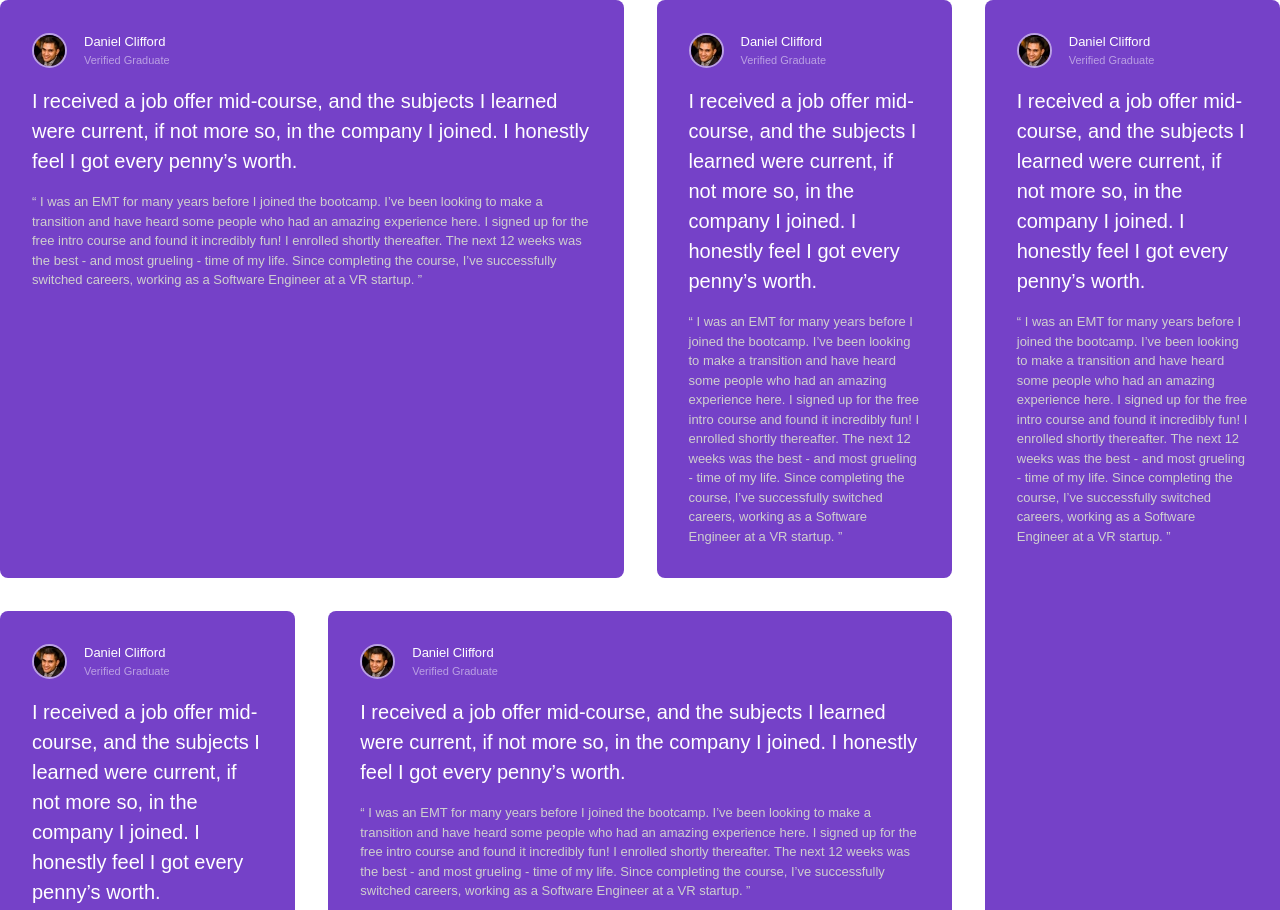
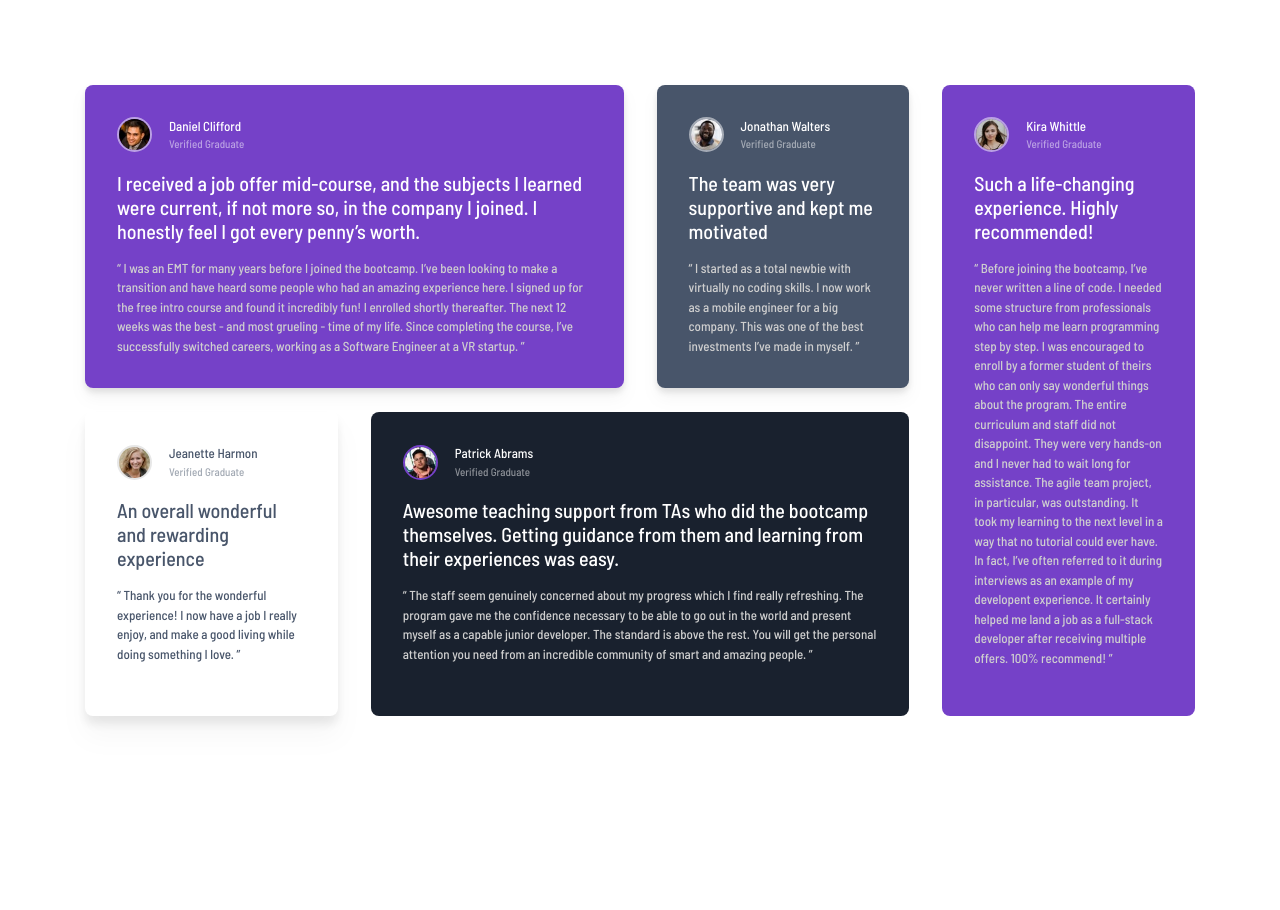
Before and after one commit to AF1QUE/fm-testimonials-grid-section-challenge-hub, a website: page index.html in a window 1280 px wide. Shown: the top 910 px of the page. After the commit the page ends 800 px from the top, so only its background shows below. Drawn offline with Linux system fonts and the light colour scheme.

Commit message:
Finished the layout for desktop version

```diff
--- a/index.html
+++ b/index.html
@@ -4,6 +4,12 @@
     <meta charset="UTF-8" />
     <meta name="viewport" content="width=device-width, initial-scale=1.0" />
 
+    <link rel="preconnect" href="https://fonts.googleapis.com" />
+    <link rel="preconnect" href="https://fonts.gstatic.com" crossorigin />
+    <link
+      href="https://fonts.googleapis.com/css2?family=Barlow+Semi+Condensed:wght@500;600&display=swap"
+      rel="stylesheet"
+    />
     <link
       rel="icon"
       type="image/png"
@@ -18,10 +24,13 @@
 
   <body>
     <!-- Start of Testimonials Parent -->
-    <main class="testimonials">
+    <main
+      class="testimonials w-[1110px] h-[100vh] mx-auto flex flex-col justify-center"
+    >
+      <div class="wrapper">
         <!-- Start of Single Testimonial -->
         <div
-        class="testimonial testimonial-1 bg-violet flex flex-col p-[32px] rounded-[8px]"
+          class="testimonial testimonial-1 bg-violet flex flex-col p-[32px] rounded-[8px] drop-shadow-lg"
         >
           <div class="author flex items-center mb-[18px]">
             <img
@@ -39,36 +48,38 @@
               >
             </div>
           </div>
-        <h2 class="title text-[20px] text-white font-medium mb-[16px]">
+          <h2
+            class="title text-[20px] text-white font-medium mb-[16px] leading-6"
+          >
             I received a job offer mid-course, and the subjects I learned were
             current, if not more so, in the company I joined. I honestly feel I
             got every penny’s worth.
           </h2>
           <p class="description text-[13px] text-lightGray">
-          “ I was an EMT for many years before I joined the bootcamp. I’ve been
-          looking to make a transition and have heard some people who had an
-          amazing experience here. I signed up for the free intro course and
-          found it incredibly fun! I enrolled shortly thereafter. The next 12
-          weeks was the best - and most grueling - time of my life. Since
-          completing the course, I’ve successfully switched careers, working as
-          a Software Engineer at a VR startup. ”
+            “ I was an EMT for many years before I joined the bootcamp. I’ve
+            been looking to make a transition and have heard some people who had
+            an amazing experience here. I signed up for the free intro course
+            and found it incredibly fun! I enrolled shortly thereafter. The next
+            12 weeks was the best - and most grueling - time of my life. Since
+            completing the course, I’ve successfully switched careers, working
+            as a Software Engineer at a VR startup. ”
           </p>
         </div>
         <!-- End of Single Testimonial -->
 
         <!-- Start of Single Testimonial -->
         <div
-        class="testimonial testimonial-2 bg-violet flex flex-col p-[32px] rounded-[8px]"
+          class="testimonial testimonial-2 bg-grayishBlue flex flex-col p-[32px] rounded-[8px] drop-shadow-lg"
         >
           <div class="author flex items-center mb-[18px]">
             <img
-            src="images/image-daniel.jpg"
+              src="images/image-jonathan.jpg"
               alt=""
               class="authior__img w-[35px] h-[35px] border-[2px] border-white border-opacity-50 rounded-[50px]"
             />
             <div class="author__info flex flex-col items-start ml-[17px]">
               <h3 class="author__name text-white text-[13px] font-medium">
-              Daniel Clifford
+                Jonathan Walters
               </h3>
               <span
                 class="verficiation text-[11px] text-white font-medium text-opacity-50"
@@ -76,36 +87,64 @@
               >
             </div>
           </div>
-        <h2 class="title text-[20px] text-white font-medium mb-[16px]">
-          I received a job offer mid-course, and the subjects I learned were
-          current, if not more so, in the company I joined. I honestly feel I
-          got every penny’s worth.
+          <h2
+            class="title text-[20px] text-white font-medium mb-[16px] leading-6"
+          >
+            The team was very supportive and kept me motivated
           </h2>
           <p class="description text-[13px] text-lightGray">
-          “ I was an EMT for many years before I joined the bootcamp. I’ve been
-          looking to make a transition and have heard some people who had an
-          amazing experience here. I signed up for the free intro course and
-          found it incredibly fun! I enrolled shortly thereafter. The next 12
-          weeks was the best - and most grueling - time of my life. Since
-          completing the course, I’ve successfully switched careers, working as
-          a Software Engineer at a VR startup. ”
+            “ I started as a total newbie with virtually no coding skills. I now
+            work as a mobile engineer for a big company. This was one of the
+            best investments I’ve made in myself. ”
           </p>
         </div>
         <!-- End of Single Testimonial -->
 
         <!-- Start of Single Testimonial -->
         <div
-        class="testimonial testimonial-3 bg-violet flex flex-col p-[32px] rounded-[8px]"
+          class="testimonial testimonial-3 bg-white flex flex-col p-[32px] rounded-[8px] drop-shadow-xl"
         >
           <div class="author flex items-center mb-[18px]">
             <img
-            src="images/image-daniel.jpg"
+              src="images/image-jeanette.jpg"
               alt=""
-            class="authior__img w-[35px] h-[35px] border-[2px] border-white border-opacity-50 rounded-[50px]"
+              class="authior__img w-[35px] h-[35px] border-[2px] border-lightGray border-opacity-50 rounded-[50px]"
+            />
+            <div class="author__info flex flex-col items-start ml-[17px]">
+              <h3 class="author__name text-grayishBlue text-[13px] font-medium">
+                Jeanette Harmon
+              </h3>
+              <span
+                class="verficiation text-[11px] text-grayishBlue font-medium text-opacity-50"
+                >Verified Graduate</span
+              >
+            </div>
+          </div>
+          <h2
+            class="title text-[20px] text-grayishBlue font-medium mb-[16px] leading-6"
+          >
+            An overall wonderful and rewarding experience
+          </h2>
+          <p class="description text-[13px] text-grayishBlue">
+            “ Thank you for the wonderful experience! I now have a job I really
+            enjoy, and make a good living while doing something I love. ”
+          </p>
+        </div>
+        <!-- End of Single Testimonial -->
+
+        <!-- Start of Single Testimonial -->
+        <div
+          class="testimonial testimonial-4 bg-blackishBlue flex flex-col p-[32px] rounded-[8px]"
+        >
+          <div class="author flex items-center mb-[18px]">
+            <img
+              src="images/image-patrick.jpg"
+              alt=""
+              class="authior__img w-[35px] h-[35px] border-[2px] border-violet rounded-[50px]"
             />
             <div class="author__info flex flex-col items-start ml-[17px]">
               <h3 class="author__name text-white text-[13px] font-medium">
-              Daniel Clifford
+                Patrick Abrams
               </h3>
               <span
                 class="verficiation text-[11px] text-white font-medium text-opacity-50"
@@ -113,56 +152,20 @@
               >
             </div>
           </div>
-        <h2 class="title text-[20px] text-white font-medium mb-[16px]">
-          I received a job offer mid-course, and the subjects I learned were
-          current, if not more so, in the company I joined. I honestly feel I
-          got every penny’s worth.
+          <h2
+            class="title text-[20px] text-white font-medium mb-[16px] leading-6"
+          >
+            Awesome teaching support from TAs who did the bootcamp themselves.
+            Getting guidance from them and learning from their experiences was
+            easy.
           </h2>
           <p class="description text-[13px] text-lightGray">
-          “ I was an EMT for many years before I joined the bootcamp. I’ve been
-          looking to make a transition and have heard some people who had an
-          amazing experience here. I signed up for the free intro course and
-          found it incredibly fun! I enrolled shortly thereafter. The next 12
-          weeks was the best - and most grueling - time of my life. Since
-          completing the course, I’ve successfully switched careers, working as
-          a Software Engineer at a VR startup. ”
-        </p>
-      </div>
-      <!-- End of Single Testimonial -->
-
-      <!-- Start of Single Testimonial -->
-      <div
-        class="testimonial testimonial-4 bg-violet flex flex-col p-[32px] rounded-[8px]"
-      >
-        <div class="author flex items-center mb-[18px]">
-          <img
-            src="images/image-daniel.jpg"
-            alt=""
-            class="authior__img w-[35px] h-[35px] border-[2px] border-white border-opacity-50 rounded-[50px]"
-          />
-          <div class="author__info flex flex-col items-start ml-[17px]">
-            <h3 class="author__name text-white text-[13px] font-medium">
-              Daniel Clifford
-            </h3>
-            <span
-              class="verficiation text-[11px] text-white font-medium text-opacity-50"
-              >Verified Graduate</span
-            >
-          </div>
-        </div>
-        <h2 class="title text-[20px] text-white font-medium mb-[16px]">
-          I received a job offer mid-course, and the subjects I learned were
-          current, if not more so, in the company I joined. I honestly feel I
-          got every penny’s worth.
-        </h2>
-        <p class="description text-[13px] text-lightGray">
-          “ I was an EMT for many years before I joined the bootcamp. I’ve been
-          looking to make a transition and have heard some people who had an
-          amazing experience here. I signed up for the free intro course and
-          found it incredibly fun! I enrolled shortly thereafter. The next 12
-          weeks was the best - and most grueling - time of my life. Since
-          completing the course, I’ve successfully switched careers, working as
-          a Software Engineer at a VR startup. ”
+            “ The staff seem genuinely concerned about my progress which I find
+            really refreshing. The program gave me the confidence necessary to
+            be able to go out in the world and present myself as a capable
+            junior developer. The standard is above the rest. You will get the
+            personal attention you need from an incredible community of smart
+            and amazing people. ”
           </p>
         </div>
         <!-- End of Single Testimonial -->
@@ -173,13 +176,13 @@
         >
           <div class="author flex items-center mb-[18px]">
             <img
-            src="images/image-daniel.jpg"
+              src="images/image-kira.jpg"
               alt=""
               class="authior__img w-[35px] h-[35px] border-[2px] border-white border-opacity-50 rounded-[50px]"
             />
             <div class="author__info flex flex-col items-start ml-[17px]">
               <h3 class="author__name text-white text-[13px] font-medium">
-              Daniel Clifford
+                Kira Whittle
               </h3>
               <span
                 class="verficiation text-[11px] text-white font-medium text-opacity-50"
@@ -187,22 +190,28 @@
               >
             </div>
           </div>
-        <h2 class="title text-[20px] text-white font-medium mb-[16px]">
-          I received a job offer mid-course, and the subjects I learned were
-          current, if not more so, in the company I joined. I honestly feel I
-          got every penny’s worth.
+          <h2
+            class="title text-[20px] text-white font-medium mb-[16px] leading-6"
+          >
+            Such a life-changing experience. Highly recommended!
           </h2>
           <p class="description text-[13px] text-lightGray">
-          “ I was an EMT for many years before I joined the bootcamp. I’ve been
-          looking to make a transition and have heard some people who had an
-          amazing experience here. I signed up for the free intro course and
-          found it incredibly fun! I enrolled shortly thereafter. The next 12
-          weeks was the best - and most grueling - time of my life. Since
-          completing the course, I’ve successfully switched careers, working as
-          a Software Engineer at a VR startup. ”
+            “ Before joining the bootcamp, I’ve never written a line of code. I
+            needed some structure from professionals who can help me learn
+            programming step by step. I was encouraged to enroll by a former
+            student of theirs who can only say wonderful things about the
+            program. The entire curriculum and staff did not disappoint. They
+            were very hands-on and I never had to wait long for assistance. The
+            agile team project, in particular, was outstanding. It took my
+            learning to the next level in a way that no tutorial could ever
+            have. In fact, I’ve often referred to it during interviews as an
+            example of my developent experience. It certainly helped me land a
+            job as a full-stack developer after receiving multiple offers. 100%
+            recommend! ”
           </p>
         </div>
         <!-- End of Single Testimonial -->
+      </div>
     </main>
     <!-- End of Testimonials Parent-->
   </body>
--- a/src/input.css
+++ b/src/input.css
@@ -1,7 +1,6 @@
 @tailwind base;
 @tailwind components;
 @tailwind utilities;
-@import url("https://fonts.googleapis.com/css2?family=Barlow+Semi+Condensed:wght@500;600&display=swap");
 
 @layer base {
   html {
@@ -10,11 +9,11 @@
 }
 
 @layer components {
-  .testimonials {
+  .wrapper {
     display: grid;
     grid-template-columns: repeat(4, 1fr);
     grid-template-rows: 1fr 1fr;
-    grid-gap: 33px;
+    grid-gap: 24px 33px;
   }
 
   .testimonial-1 {
```
Also changed, not shown: dist/output.css. Lines whose indentation alone changed are shown as unchanged.
